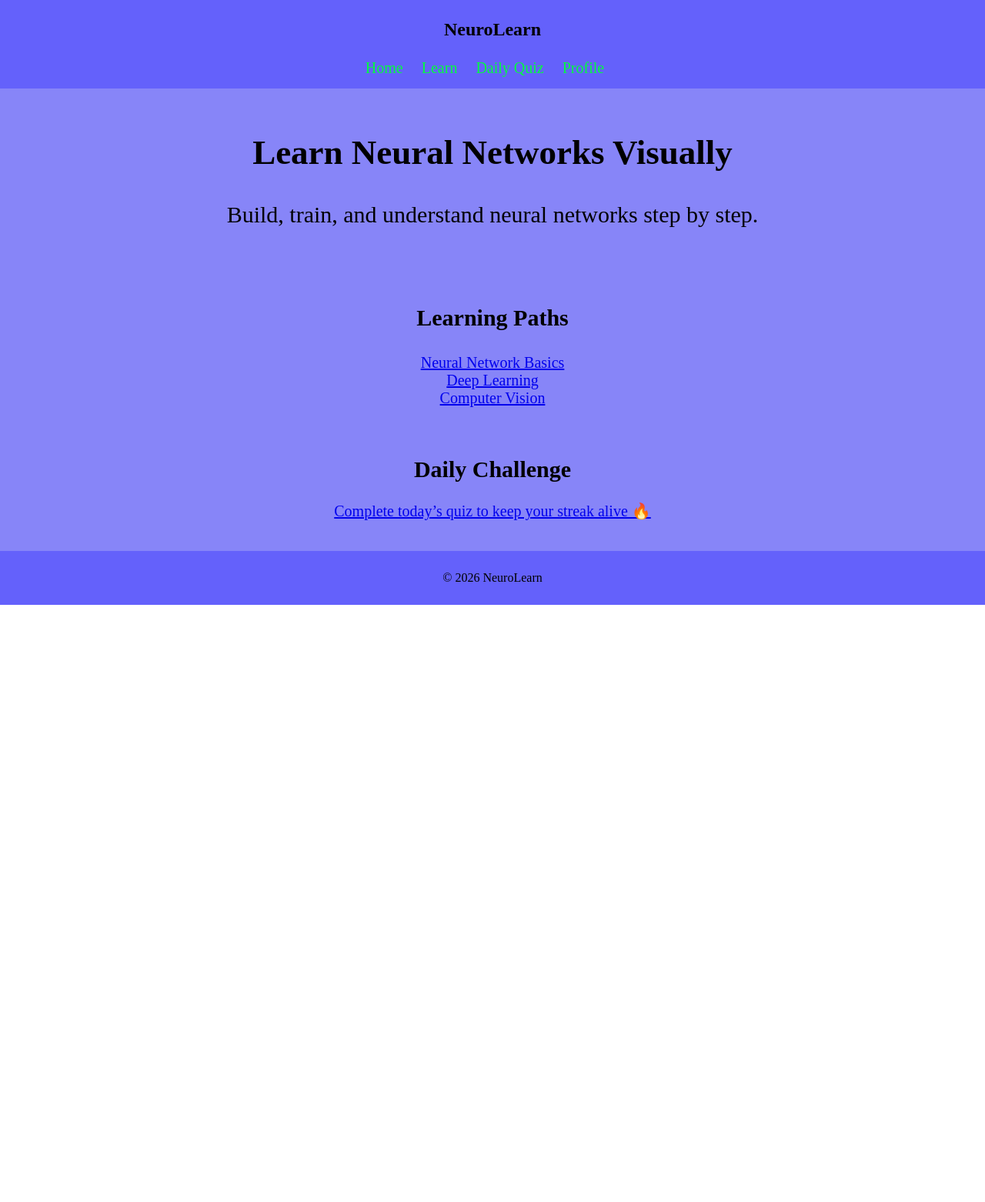
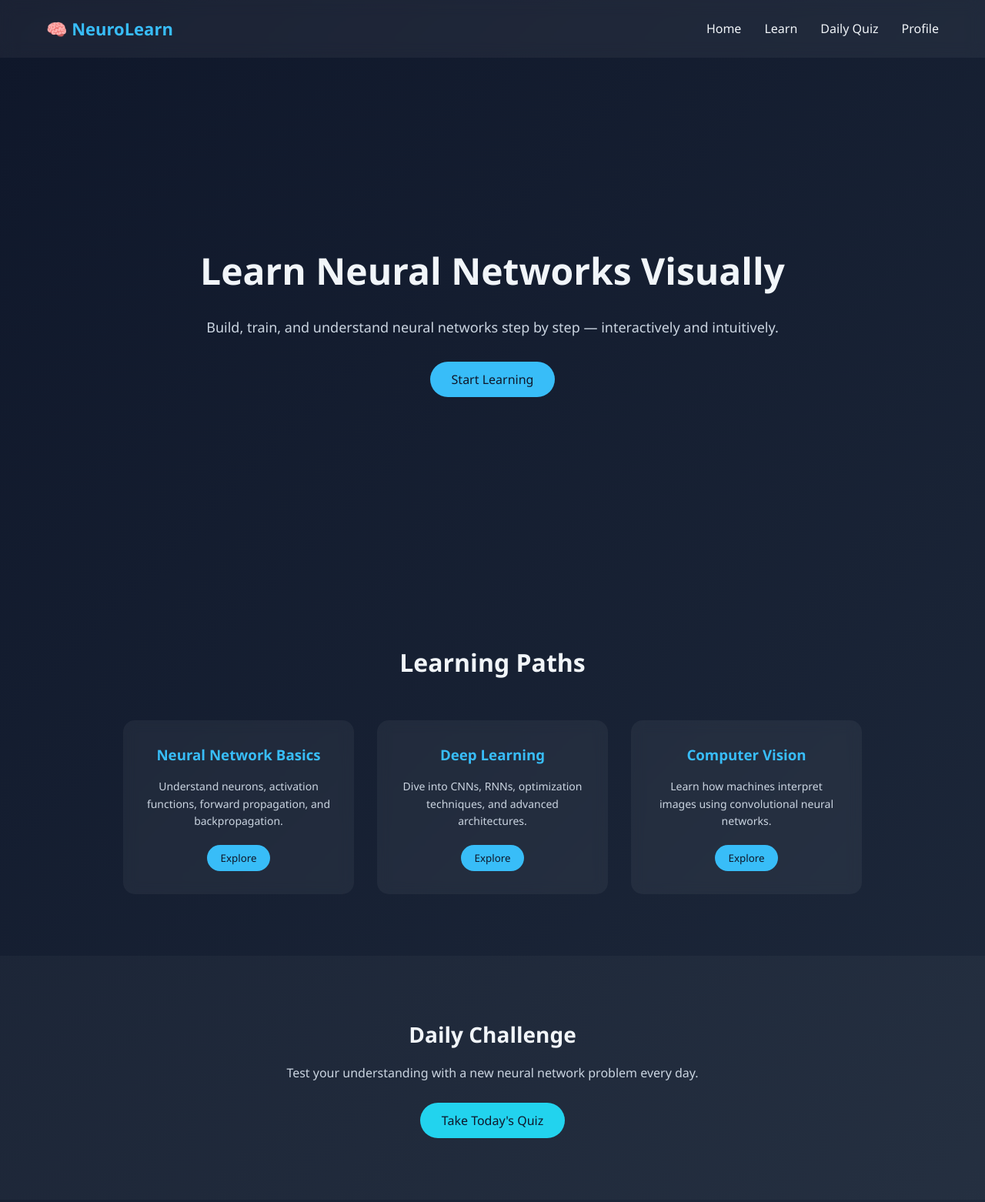
Before and after one commit to Ryougi-Shikii/NeuronLearningWeb, a plain HTML site: page index.html in a window 1280 px wide. Shown: the top 1562 px of the page at 77% size. Before the commit the page ends 800 px from the top, so only its background shows below. Drawn offline with Linux system fonts and the light colour scheme.

Commit message:
updated index and added css

```diff
--- a/index.html
+++ b/index.html
@@ -1,41 +1,70 @@
-<html>
+<!DOCTYPE html>
+<html lang="en">
 <head>
-  <title>NeuroLearn</title>
+    <meta charset="UTF-8">
+    <title>NeuronLearningWeb</title>
+    <meta name="viewport" content="width=device-width, initial-scale=1.0">
     <link rel="stylesheet" href="style.css">
 </head>
 <body>
 
-<header>
+    <!-- Navigation -->
+    <header class="navbar">
+        <div class="logo">🧠 NeuroLearn</div>
         <nav>
-    <h2>NeuroLearn</h2>
-    <ul>
-      <li class="headers"><a href="index.html">Home</a></li>
-      <li class="headers"><a href="learn.html">Learn</a></li>
-      <li class="headers"><a href="daily.html">Daily Quiz</a></li>
-      <li class="headers"><a href="profile.html">Profile</a></li>
+            <ul class="nav-links">
+                <li><a href="#">Home</a></li>
+                <li><a href="#">Learn</a></li>
+                <li><a href="#">Daily Quiz</a></li>
+                <li><a href="#">Profile</a></li>
             </ul>
         </nav>
     </header>
 
-<section class="para">
+    <!-- Hero Section -->
+    <section class="hero">
+        <div class="hero-content">
             <h1>Learn Neural Networks Visually</h1>
-  <p>Build, train, and understand neural networks step by step.</p>
+            <p>Build, train, and understand neural networks step by step — interactively and intuitively.</p>
+            <button class="cta-btn">Start Learning</button>
+        </div>
     </section>
 
-<section class="paths">
-  <h3>Learning Paths</h3>
-  <div class="card"><a href="NeuralNetworkBasics/page1.html">Neural Network Basics</a></div>
-  <div class="card"><a href="DeepLearning/page1.html">Deep Learning</a></div>
-  <div class="card"><a href="ComputerVision/page1.html">Computer Vision</a></div>
+    <!-- Learning Paths -->
+    <section class="learning-section">
+        <h2>Learning Paths</h2>
+
+        <div class="card-container">
+            <div class="card">
+                <h3>Neural Network Basics</h3>
+                <p>Understand neurons, activation functions, forward propagation, and backpropagation.</p>
+                <button>Explore</button>
+            </div>
+
+            <div class="card">
+                <h3>Deep Learning</h3>
+                <p>Dive into CNNs, RNNs, optimization techniques, and advanced architectures.</p>
+                <button>Explore</button>
+            </div>
+
+            <div class="card">
+                <h3>Computer Vision</h3>
+                <p>Learn how machines interpret images using convolutional neural networks.</p>
+                <button>Explore</button>
+            </div>
+        </div>
     </section>
 
-<section class="daily">
+    <!-- Daily Challenge -->
+    <section class="challenge">
         <h2>Daily Challenge</h2>
-  <p><a href="daily.html">Complete today’s quiz to keep your streak alive 🔥</a></p>
+        <p>Test your understanding with a new neural network problem every day.</p>
+        <button class="challenge-btn">Take Today's Quiz</button>
     </section>
 
+    <!-- Footer -->
     <footer>
-  <p>© 2026 NeuroLearn</p>
+        <p>© 2026 NeuroLearn | Built for AI Enthusiasts</p>
     </footer>
 
 </body>
--- a/style.css
+++ b/style.css
@@ -1,50 +1,201 @@
-body {
-    font-family:'Times New Roman', Times, serif;
+/* Reset */
+* {
     margin: 0;
     padding: 0;
+    box-sizing: border-box;
+    font-family: 'Segoe UI', sans-serif;
 }
 
-nav {
-    background-color: rgb(100, 97, 251);
-    padding: 5px;
-    text-align: center;
-}
-nav ul {
-    list-style-type: none;
-    padding: 5px;
-    margin: 5px;
-}
-nav ul li {
-    display: inline;
-    margin-right: 20px;
-}
-.headers a {
-    color: rgb(2, 252, 64);
-    font-size: 20px;
-    text-decoration: none;
+/* Body */
+body {
+    background: linear-gradient(135deg, #0f172a, #1e293b);
+    color: #f1f5f9;
+    line-height: 1.6;
 }
 
-section {
-    background-color: rgb(135, 133, 248);
-    padding: 20px;
+/* Navbar */
+.navbar {
+    display: flex;
+    justify-content: space-between;
+    align-items: center;
+    padding: 20px 60px;
+    background: rgba(255, 255, 255, 0.05);
+    backdrop-filter: blur(10px);
+}
+
+.logo {
+    font-size: 22px;
+    font-weight: bold;
+    color: #38bdf8;
+}
+
+.nav-links {
+    list-style: none;
+    display: flex;
+    gap: 30px;
+}
+
+.nav-links a {
+    text-decoration: none;
+    color: #f1f5f9;
+    font-weight: 500;
+    transition: 0.3s;
+}
+
+.nav-links a:hover {
+    color: #38bdf8;
+}
+
+/* Hero */
+.hero {
+    height: 85vh;
+    display: flex;
+    align-items: center;
+    justify-content: center;
+    text-align: center;
+    padding: 0 20px;
+}
+
+.hero-content h1 {
+    font-size: 48px;
+    margin-bottom: 20px;
+}
+
+.hero-content p {
+    font-size: 18px;
+    margin-bottom: 30px;
+    color: #cbd5e1;
+}
+
+.cta-btn {
+    padding: 12px 28px;
+    border: none;
+    border-radius: 30px;
+    background: #38bdf8;
+    color: #0f172a;
+    font-size: 16px;
+    cursor: pointer;
+    transition: 0.3s;
+}
+
+.cta-btn:hover {
+    background: #0ea5e9;
+    transform: scale(1.05);
+}
+
+/* Learning Section */
+.learning-section {
+    padding: 80px 60px;
     text-align: center;
 }
 
-.paths h3 {
-    font-size: 30px;
-}
-.card {
-    font-size: 20px;
-}
-.daily{
-    font-size: 20px;
-}
-.para {
-    font-size: 30px;
+.learning-section h2 {
+    font-size: 32px;
+    margin-bottom: 50px;
 }
 
+.card-container {
+    display: flex;
+    gap: 30px;
+    justify-content: center;
+    flex-wrap: wrap;
+}
+
+.card {
+    background: rgba(255, 255, 255, 0.05);
+    padding: 30px;
+    border-radius: 15px;
+    width: 300px;
+    backdrop-filter: blur(8px);
+    transition: 0.3s;
+}
+
+.card:hover {
+    transform: translateY(-10px);
+    background: rgba(56, 189, 248, 0.1);
+}
+
+.card h3 {
+    margin-bottom: 15px;
+    color: #38bdf8;
+}
+
+.card p {
+    font-size: 14px;
+    margin-bottom: 20px;
+    color: #cbd5e1;
+}
+
+.card button {
+    padding: 8px 18px;
+    border: none;
+    border-radius: 20px;
+    background: #38bdf8;
+    color: #0f172a;
+    cursor: pointer;
+    transition: 0.3s;
+}
+
+.card button:hover {
+    background: #0ea5e9;
+}
+
+/* Daily Challenge */
+.challenge {
+    padding: 80px 20px;
+    text-align: center;
+    background: rgba(255, 255, 255, 0.03);
+}
+
+.challenge h2 {
+    font-size: 28px;
+    margin-bottom: 15px;
+}
+
+.challenge p {
+    margin-bottom: 25px;
+    color: #cbd5e1;
+}
+
+.challenge-btn {
+    padding: 12px 28px;
+    border: none;
+    border-radius: 30px;
+    background: #22d3ee;
+    color: #0f172a;
+    font-size: 16px;
+    cursor: pointer;
+    transition: 0.3s;
+}
+
+.challenge-btn:hover {
+    background: #06b6d4;
+    transform: scale(1.05);
+}
+
+/* Footer */
 footer {
     text-align: center;
-    padding: 10px;
-    background-color: rgb(100, 97, 251);
+    padding: 20px;
+    background: rgba(255, 255, 255, 0.05);
+    margin-top: 40px;
+    font-size: 14px;
+    color: #94a3b8;
 }
+
+/* Responsive */
+@media (max-width: 768px) {
+    .hero-content h1 {
+        font-size: 32px;
+    }
+
+    .navbar {
+        flex-direction: column;
+        gap: 15px;
+    }
+
+    .nav-links {
+        flex-direction: column;
+        gap: 10px;
+    }
+}
```
Also changed, not shown: DFD_lvl1.png (deleted). Lines whose indentation alone changed are shown as unchanged.
